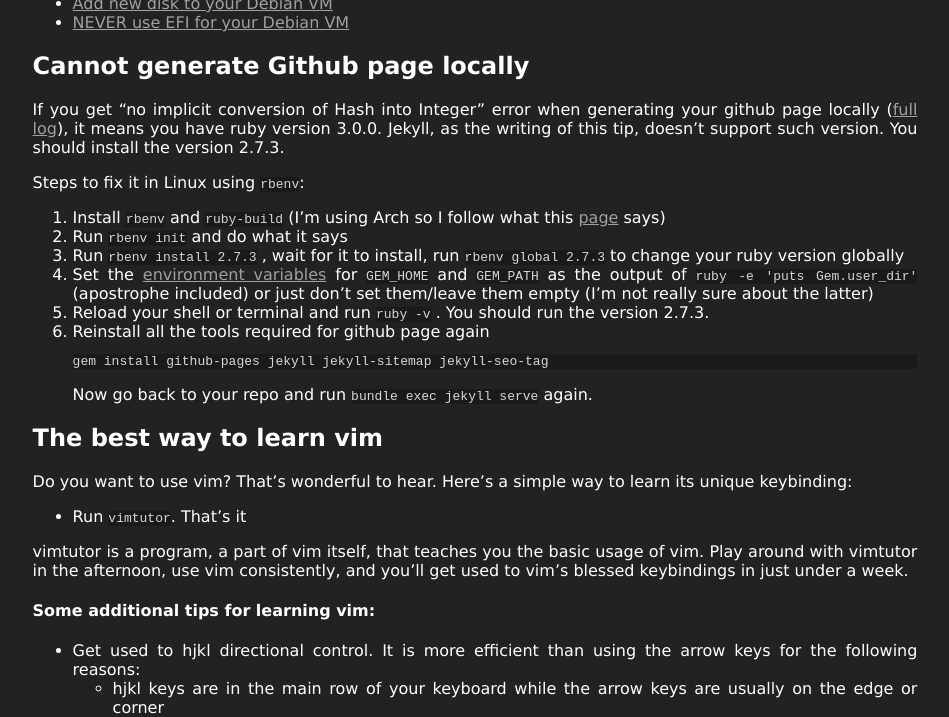
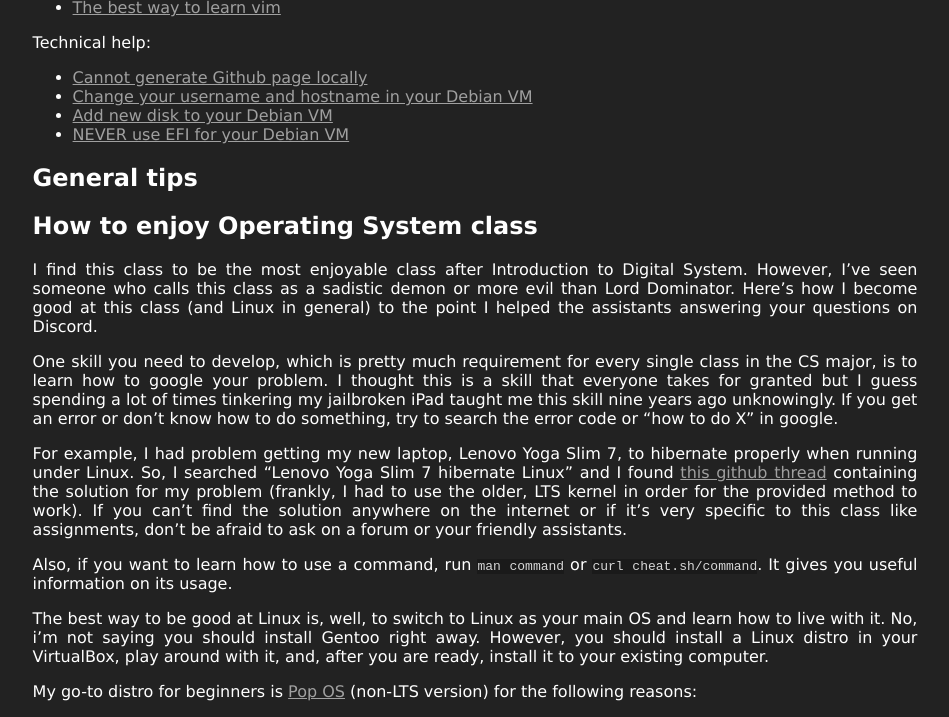
Before and after one commit to fawzakin/os212, a Jekyll site: the page built from tips.md, in a window 1280 px wide and 1400 px high, scrolled down 495 px. Shown: the top 717 px of the window, without its empty margins (165-1114 px from the left). Built offline with Jekyll 4.4.1, drawn with Linux system fonts in a browser that asks for light colours; our own code applies the rules of GitHub Pages for plain Markdown files; some of the changed text lies outside the part shown.

Commit message:
Added a tip about enjoying OS class

````diff
--- a/tips.md
+++ b/tips.md
@@ -7,27 +7,38 @@ Note that this page assumes that you are using Linux (Ubuntu, Arch, or any distr
 
 If you want to request some tips or find any mistakes in this page, please contact me through Discord (Dekano#6884) or LINE if you happen to know my id.
 
-Table of Content (click on them or use ctrl+f to search them):
+### Table of Content (click on them or use ctrl+f to search them):
+General tips:
+- [How to enjoy Operating System class](#enjoy-os)
+- [The best way to learn vim](#learn-vim)
+
+Technical help:
 - [Cannot generate Github page locally](#gen-ghp)
-- [The best way to learn vim](#learn-vim)
 - [Change your username and hostname in your Debian VM](#change-name)
 - [Add new disk to your Debian VM](#add-disk)
 - [NEVER use EFI for your Debian VM](#no-efi)
 
-## Cannot generate Github page locally <a name="gen-ghp"></a>
-If you get "no implicit conversion of Hash into Integer" error when generating your github page locally ([full log](https://fawzakin.github.io/os212/LOG/ghp-error.txt)), it means you have ruby version 3.0.0. Jekyll, as the writing of this tip, doesn't support such version. You should install the version 2.7.3.
+# General tips
 
-Steps to fix it in Linux using `rbenv`:
-1. Install `rbenv` and `ruby-build` (I'm using Arch so I follow what this [page](https://wiki.archlinux.org/title/rbenv) says)
-2. Run `rbenv init` and do what it says
-3. Run `rbenv install 2.7.3` , wait for it to install, run `rbenv global 2.7.3` to change your ruby version globally
-4. Set the [environment variables](https://wiki.archlinux.org/title/Environment_variables#Per_user) for `GEM_HOME` and `GEM_PATH` as the output of `ruby -e 'puts Gem.user_dir'` (apostrophe included) or just don't set them/leave them empty (I'm not really sure about the latter)
-5. Reload your shell or terminal and run `ruby -v` . You should run the version 2.7.3.
-6. Reinstall all the tools required for github page again
-```
-gem install github-pages jekyll jekyll-sitemap jekyll-seo-tag
-```
-Now go back to your repo and run `bundle exec jekyll serve` again.
+## How to enjoy Operating System class
+I find this class to be the most enjoyable class after Introduction to Digital System. However, I've seen someone who calls this class as a sadistic demon or more evil than Lord Dominator. Here's how I become good at this class (and Linux in general) to the point I helped the assistants answering your questions on Discord.
+
+One skill you need to develop, which is pretty much requirement for every single class in the CS major, is to learn how to google your problem. I thought this is a skill that everyone takes for granted but I guess spending a lot of times tinkering my jailbroken iPad taught me this skill nine years ago unknowingly. If you get an error or don't know how to do something, try to search the error code or "how to do X" in google.
+
+For example, I had problem getting my new laptop, Lenovo Yoga Slim 7, to hibernate properly when running under Linux. So, I searched "Lenovo Yoga Slim 7 hibernate Linux" and I found [this github thread](https://github.com/jrandiny/yoga-slim7-ubuntu) containing the solution for my problem (frankly, I had to use the older, LTS kernel in order for the provided method to work). If you can't find the solution anywhere on the internet or if it's very specific to this class like assignments, don't be afraid to ask on a forum or your friendly assistants.
+
+Also, if you want to learn how to use a command, run `man command` or `curl cheat.sh/command`. It gives you useful information on its usage.
+
+The best way to be good at Linux is, well, to switch to Linux as your main OS and learn how to live with it. No, i'm not saying you should install Gentoo right away. However, you should install a Linux distro in your VirtualBox, play around with it, and, after you are ready, install it to your existing computer.
+
+My go-to distro for beginners is [Pop OS](https://pop.system76.com/) (non-LTS version) for the following reasons:
+- It is extremely beginner friendly and looks super nice out-of-the-box. The installer should not intimidate you
+- The user interface (GNOME) is easier to learn than Windows
+- Has more up-to-date driver support such as nvidia driver
+- Has Ubuntu as its base so any problem people solve in Ubuntu should work in Pop OS
+- It doesn't come with the evil program known as "snap package manager". You don't need to know what it is other than it is evil
+
+See this [video](https://www.youtube.com/watch?v=_Ua-d9OeUOg) on how to install Pop OS or this [video](https://www.youtube.com/watch?v=F6o6Vn5s0D8) on dual booting Windows 10 with Pop OS. It's very easy and you'll definitely enjoy it more than Windows or MacOS.
 
 ## The best way to learn vim <a name="learn-vim"></a>
 Do you want to use vim? That's wonderful to hear. Here's a simple way to learn its unique keybinding:
@@ -52,8 +63,26 @@ vimtutor is a program, a part of vim itself, that teaches you the basic usage of
     - Luke Smith ([vimtutor](https://www.youtube.com/watch?v=d8XtNXutVto), [Useful Tips](https://www.youtube.com/watch?v=bQfFvExpZDU))
     - [vi Complete Key Binding List by Havard University](https://hea-www.harvard.edu/~fine/Tech/vi.html)
 
+# Technical help
+
+## Cannot generate Github page locally <a name="gen-ghp"></a>
+If you get "no implicit conversion of Hash into Integer" error when generating your github page locally ([full log](https://fawzakin.github.io/os212/LOG/ghp-error.txt)), it means you have ruby version 3.0.0. Jekyll, as the writing of this tip, doesn't support such version. You should install the version 2.7.3.
+
+Steps to fix it in Linux using `rbenv`:
+1. Install `rbenv` and `ruby-build` (I'm using Arch so I follow what this [page](https://wiki.archlinux.org/title/rbenv) says)
+2. Run `rbenv init` and do what it says
+3. Run `rbenv install 2.7.3` , wait for it to install, run `rbenv global 2.7.3` to change your ruby version globally
+4. Set the [environment variables](https://wiki.archlinux.org/title/Environment_variables#Per_user) for `GEM_HOME` and `GEM_PATH` as the output of `ruby -e 'puts Gem.user_dir'` (apostrophe included) or just don't set them/leave them empty (I'm not really sure about the latter)
+5. Reload your shell or terminal and run `ruby -v` . You should run the version 2.7.3.
+6. Reinstall all the tools required for github page again
+```
+gem install github-pages jekyll jekyll-sitemap jekyll-seo-tag
+```
+Now go back to your repo and run `bundle exec jekyll serve` again.
+
 ## Change your username and hostname in your Debian VM <a name="change-name"></a>
-If you are too lazy to install the Debian VM yourself, you ought to import the provided OVA file. In this case, you should rename the username and the hostname (NOT the name of the gues) to your Github username. Here are the steps:
+If you are too lazy to install the Debian VM yourself, you ought to import the provided OVA file. In this case, you should rename the username and the hostname (NOT the name of the guest) to your Github username. Here are the steps:
+
 1. Run your imported Debian VM and login as root
 2. Edit (nano or vim) `/etc/hostname` and change the hostname to your github username
 3. There are multiple ways to rename the current username (Substitute `yourname` with your Github username)
@@ -61,15 +90,14 @@ If you are too lazy to install the Debian VM yourself, you ought to import the p
 
     ```
     usermod -l yourname cbkadal                 # Rename the original username to your name
-    groupmod -n cbkadal yourname                # Rename its group of the same name to your name
-    usermod -d /home/yourname -m yourname       # Add /home/yourname for your renamed user
-    chown -R yourname:yourname /home/yourname   # Take ownership for the renamed user
-    usermod --shell /bin/bash yourname          # Change the shell of the renamed user to bash
+    groupmod -n yourname cbkadal                # Rename its group of the same name to your name
+    usermod -d /home/yourname -m yourname       # Move its homedir to /home/yourname
     ```
     - Create a new account and forget about the original one (or delete it)
 
     ```
     useradd -m yourname                         # Add a new user of your name along with its homedir
+    passwd yourname                             # Give the new user a password
     cp -r /home/cbkadal/* /home/yourname        # Copy all content inside the old account into new one
     chown -R yourname:yourname /home/yourname   # Take ownership for the new user
     usermod --shell /bin/bash yourname          # Change the shell of the new user to bash
````
